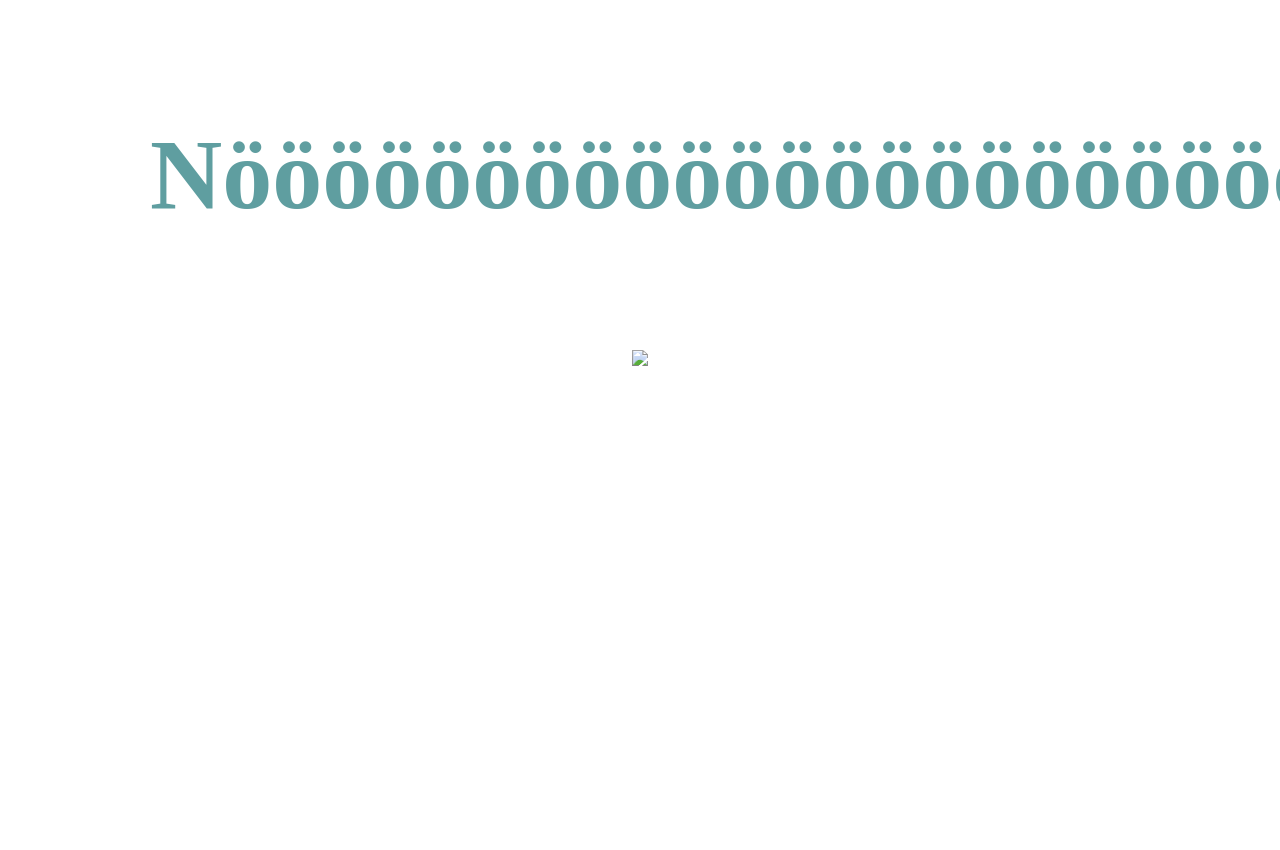
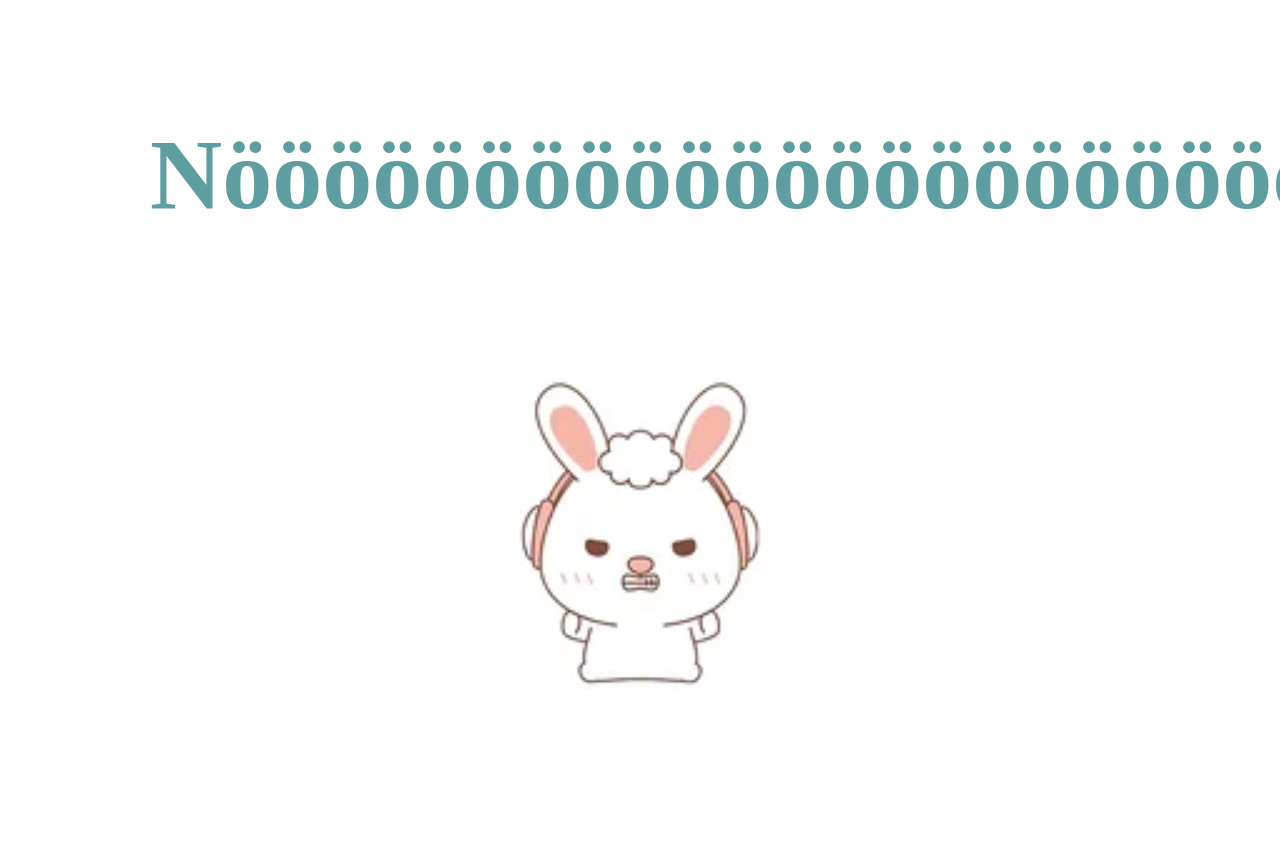
Before and after one commit to SKomal16/Birthday-wish, a plain HTML site: page noParty.html in a window 1280 px wide. Shown: the top 850 px of the page. Drawn offline with Linux system fonts and the light colour scheme.

Commit message:
Update noParty.html

```diff
--- a/noParty.html
+++ b/noParty.html
@@ -11,7 +11,7 @@
         <h1 class="header">Nöööööööööööööööööööööö</h1>
     </div>
     <div class="gifcontainer">
-        <img src="gif/no.webp">
+        <img src="no.webp">
     </div>
 
 </body>
```
